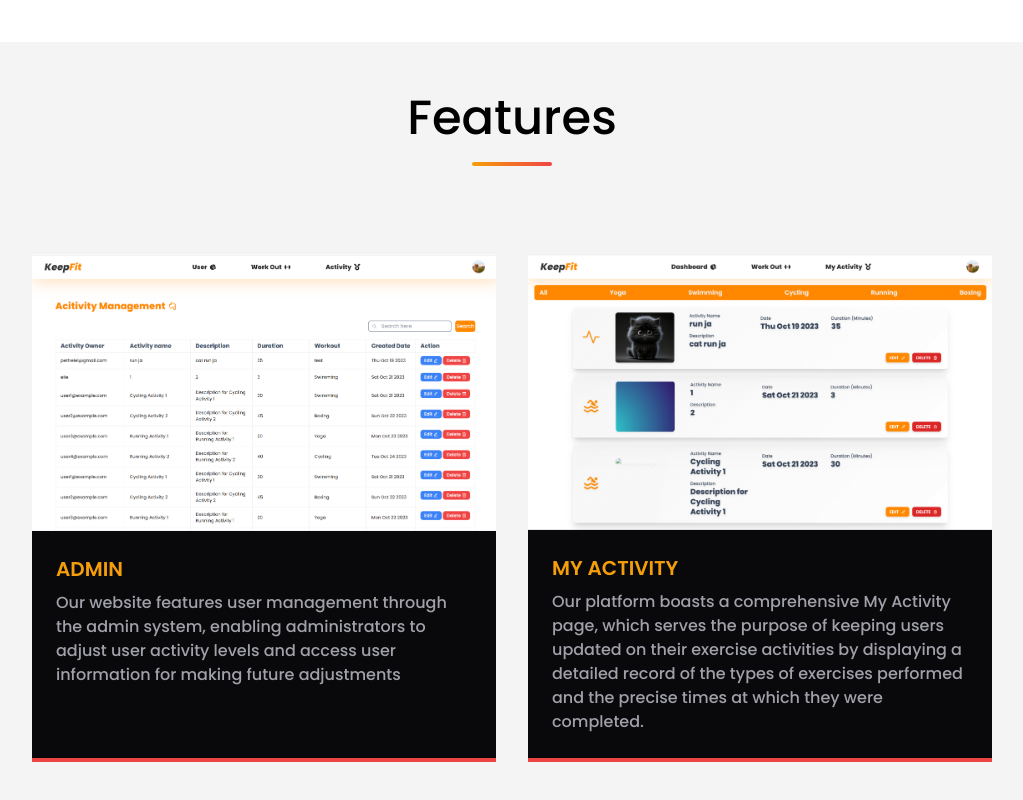
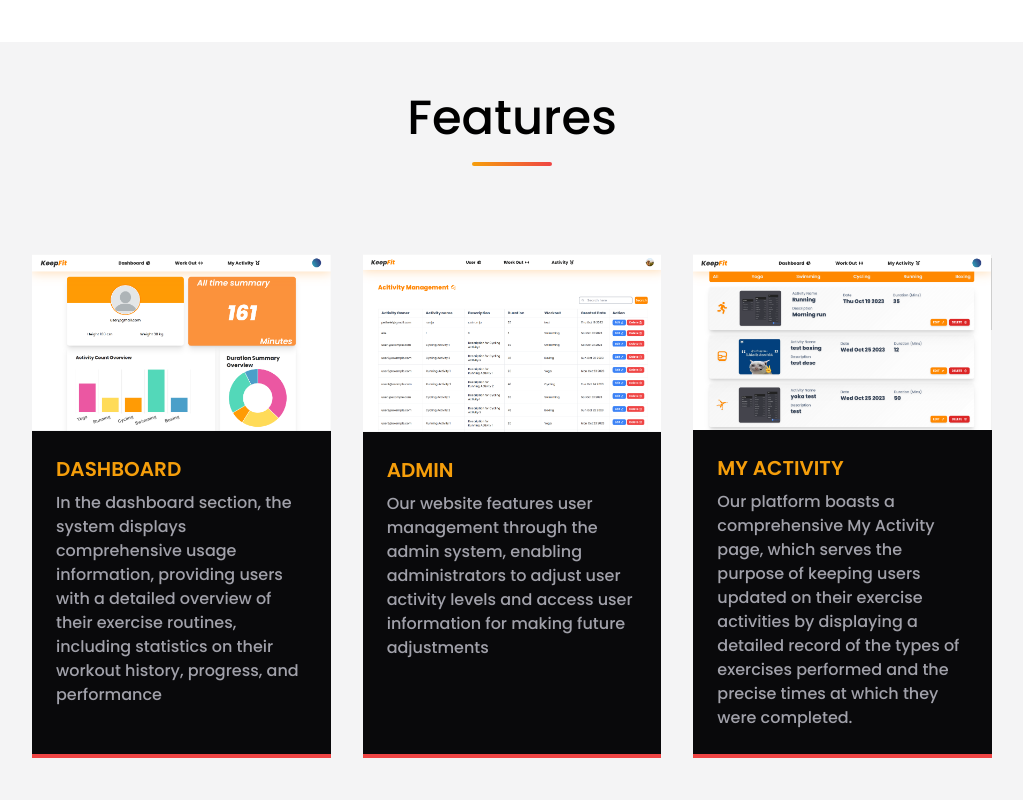
Before and after one commit to peth12/keepfit-react, a React (Vite) app: page / in a window 1280 px wide. Shown: the part 2258-3058 px from the top of the page, without its empty margins (128-1151 px from the left). Built offline with nearby package versions, Linux system fonts and the light colour scheme.

Commit message:
Add card and min

```diff
--- a/src/views/LandingPage.jsx
+++ b/src/views/LandingPage.jsx
@@ -193,8 +193,26 @@ export const LandingPage = () => {
                 Features
               </span>
             </div>
-            <div className="w-full lg:w-3/4 grid md:grid-cols-2 lg:gap-8 md:gap-5 gap-8 px-6 md:px-4 lg:px-0 ">
-              <Fade><div className="flex flex-col justify-start bg-zinc-950 border-b-4 border-red-500 h-full">
+            <div className="w-full lg:w-3/4 grid md:grid-cols-3 lg:gap-8 md:gap-5 gap-8 px-6 md:px-4 lg:px-0 ">
+              <Fade>
+                <div className="flex flex-col justify-start bg-zinc-950 border-b-4 border-red-500 h-full">
+                  <img className="w-full h-h-56" src="dash.png" />
+                  <div className="flex flex-col lg:p-6 md:p-4 p-6 gap-2 group">
+                    <span className="text-amber-500 text-xl group-hover:underline font-semibold uppercase">
+                      Dashboard
+                    </span>
+
+                    <p className="text-zinc-400 text-base">
+                      In the dashboard section, the system displays
+                      comprehensive usage information, providing users with a
+                      detailed overview of their exercise routines, including
+                      statistics on their workout history, progress, and
+                      performance
+                    </p>
+                  </div>
+                </div>
+
+                <div className="flex flex-col justify-start bg-zinc-950 border-b-4 border-red-500 h-full">
                   <img className="w-full h-h-56" src="admin.png" />
                   <div className="flex flex-col lg:p-6 md:p-4 p-6 gap-2 group">
                     <span className="text-amber-500 text-xl group-hover:underline font-semibold uppercase">
@@ -218,11 +236,11 @@ export const LandingPage = () => {
                     </span>
 
                     <p className="text-zinc-400 text-base">
-                    Our platform boasts a comprehensive My Activity page, which
-                    serves the purpose of keeping users updated on their
+                      Our platform boasts a comprehensive My Activity page,
+                      which serves the purpose of keeping users updated on their
                       exercise activities by displaying a detailed record of the
-                    types of exercises performed and the precise times at which
-                    they were completed.
+                      types of exercises performed and the precise times at
+                      which they were completed.
                     </p>
                   </div>
                 </div>
@@ -230,7 +248,6 @@ export const LandingPage = () => {
             </div>
           </main>
         </section>
-
       </div>
     </>
   );
--- a/src/views/SignUp/SignUp.jsx
+++ b/src/views/SignUp/SignUp.jsx
@@ -138,6 +138,7 @@ const SignUp = () => {
                   <input
                     type="number"
                     name="Weight"
+                    min={0}
                     placeholder="Enter Weigth"
                     value={FormData.Weight}
                     onChange={handleInputChange}
@@ -153,6 +154,7 @@ const SignUp = () => {
                   <input
                     type="number"
                     name="Height"
+                    min={0}
                     placeholder="Enter Height"
                     value={FormData.Height}
                     onChange={handleInputChange}
@@ -219,7 +221,7 @@ const SignUp = () => {
                   <AiOutlineArrowLeft /> <a href="/">Explore more</a>
                 </span>
                 <span className=" justify-end flex flex-row items-center w-1/2">
-                  <a href="/">Login</a>
+                  <a href="/login">Login</a>
                   <AiOutlineArrowRight />
                 </span>
               </div>
```
Also changed, not shown: public/dash.png (added), public/historys.png. Lines whose indentation alone changed are shown as unchanged.
